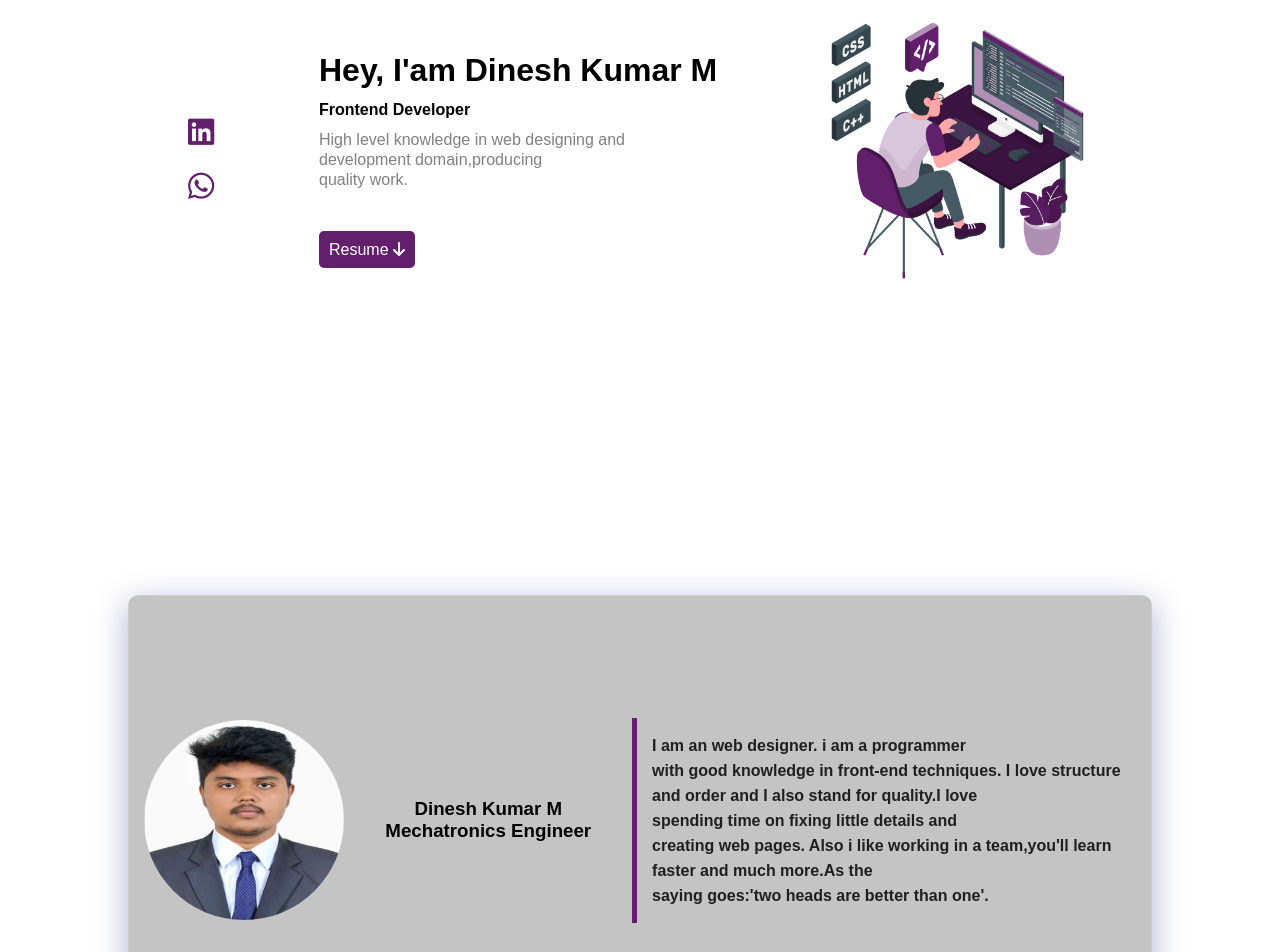
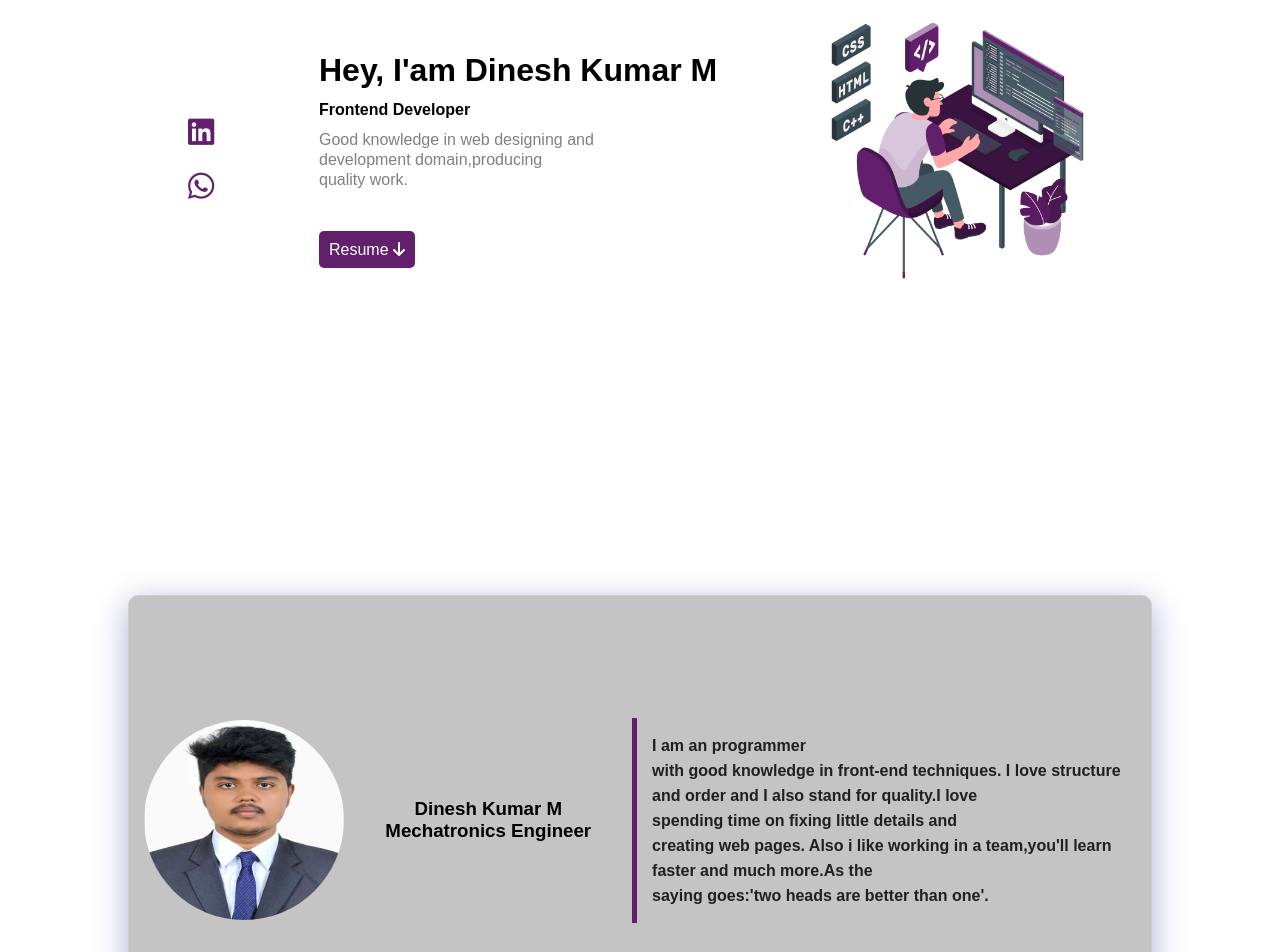
Before and after one commit to Dineshdk21/Dinesh.github.io, a plain HTML site: page dinesh-profile/index.html in a window 1280 px wide. Shown: the part 280-1232 px from the top of the page. Drawn offline with Linux system fonts and the light colour scheme.

Commit message:
Update index.html

```diff
--- a/dinesh-profile/index.html
+++ b/dinesh-profile/index.html
@@ -31,7 +31,7 @@
             <div class="name">
                 <h1>Hey, I'am Dinesh Kumar M</h1>
                 <h4> Frontend Developer </h4>
-            <p>High level knowledge in web designing and <br>development domain,producing <br>quality work.</p>
+            <p>Good knowledge in web designing and <br>development domain,producing <br>quality work.</p>
            <br>
             <a href="DINESH KUMAR M 19 newresume-converted-compressed.pdf" download><span class="button">Resume <i class="fas fa-arrow-down"></i></span></a>
         </div>
@@ -49,7 +49,7 @@
            <br> Mechatronics Engineer
 
         </h3>
-            <p>I am an  web designer. i am a programmer <br>
+            <p>I am an programmer <br>
         with good knowledge in front-end techniques. I love structure <br>
         and order and I also stand for quality.I love <br>
         spending time on fixing little details and <br>
```
